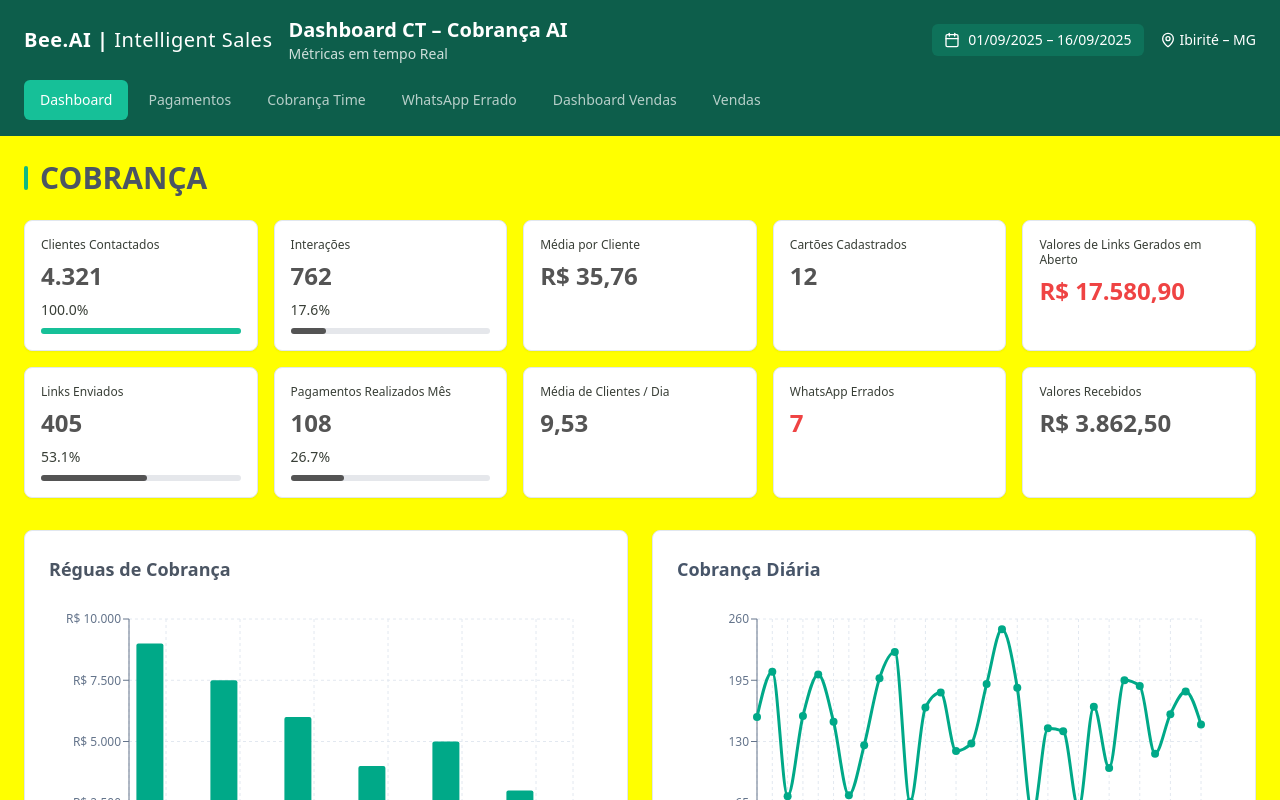
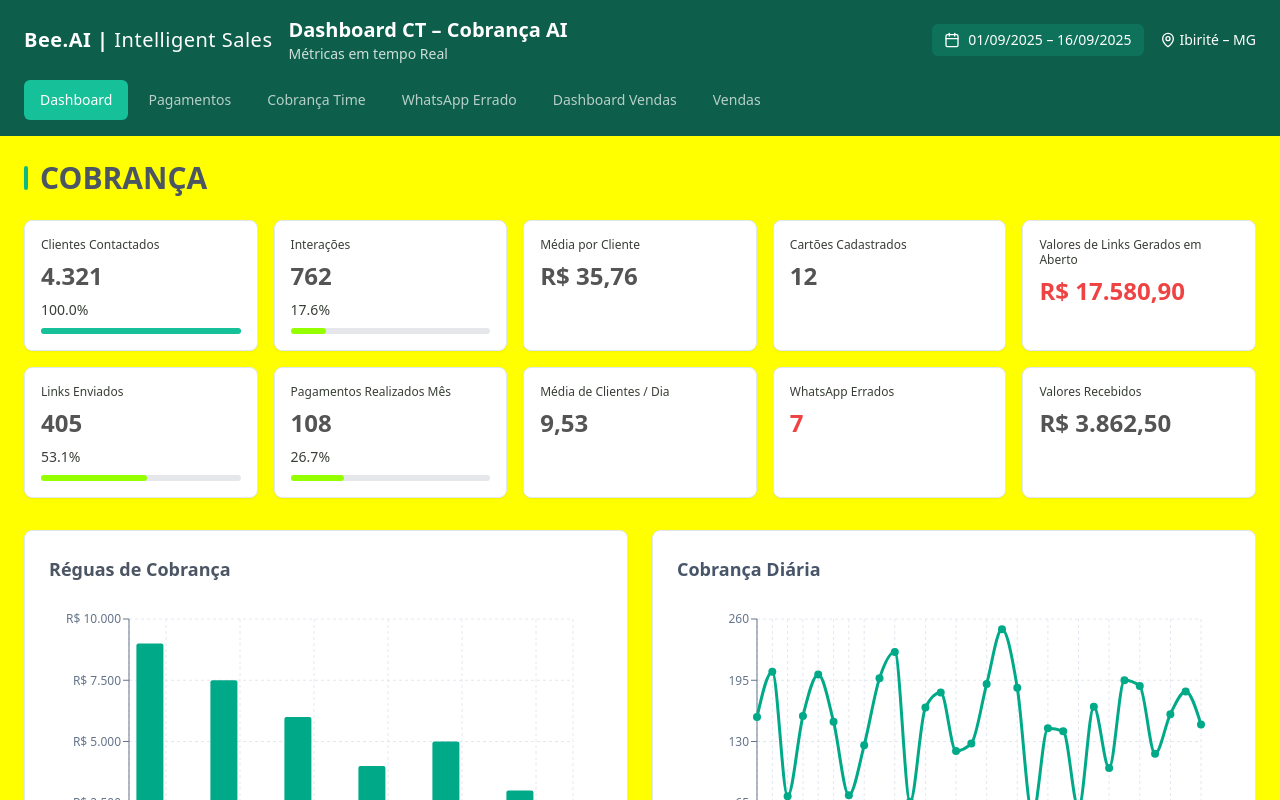
Before and after one commit to 7Beeai/bee-ai-cobran, a React (Vite) app: page / in a window 1280 px wide. Shown: the top 800 px of the page. Built offline with nearby package versions, Linux system fonts and the light colour scheme; the HTML template or start-up script is replaced by a standard one.

Commit message:
Refine progress bar color

```diff
--- a/src/components/Dashboard/KPICard.tsx
+++ b/src/components/Dashboard/KPICard.tsx
@@ -33,11 +33,11 @@ export const KPICard = ({
   const getProgressColor = () => {
     switch (variant) {
       case "positive":
-        return "bg-dashboard-metric-positive";
+        return "bg-dashboard-progress-bar-positive";
       case "negative":
         return "bg-dashboard-metric-negative";
       case "currency":
-        return "bg-dashboard-metric-positive";
+        return "bg-dashboard-progress-bar-positive";
       default:
         return "bg-dashboard-nav-active";
     }
--- a/src/index.css
+++ b/src/index.css
@@ -53,6 +53,7 @@ All colors MUST be HSL.
     --metric-positive: 0 0% 33%;
     --metric-negative: 0 84% 60%;
     --metric-neutral: 0 0% 33%;
+    --progress-bar-positive: 85 100% 50%;
 
     /* Chart colors */
     --chart-primary: 166 79% 42%;
@@ -120,6 +121,7 @@ All colors MUST be HSL.
     --metric-positive: 0 0% 33%;
     --metric-negative: 0 84% 60%;
     --metric-neutral: 0 0% 33%;
+    --progress-bar-positive: 85 100% 50%;
 
     /* Chart colors - dark mode */
     --chart-primary: 166 79% 42%;
--- a/tailwind.config.ts
+++ b/tailwind.config.ts
@@ -64,6 +64,7 @@ export default {
           "metric-positive": "hsl(var(--metric-positive))",
           "metric-negative": "hsl(var(--metric-negative))",
           "metric-neutral": "hsl(var(--metric-neutral))",
+          "progress-bar-positive": "hsl(var(--progress-bar-positive))",
         },
         chart: {
           primary: "hsl(var(--chart-primary))",
```
